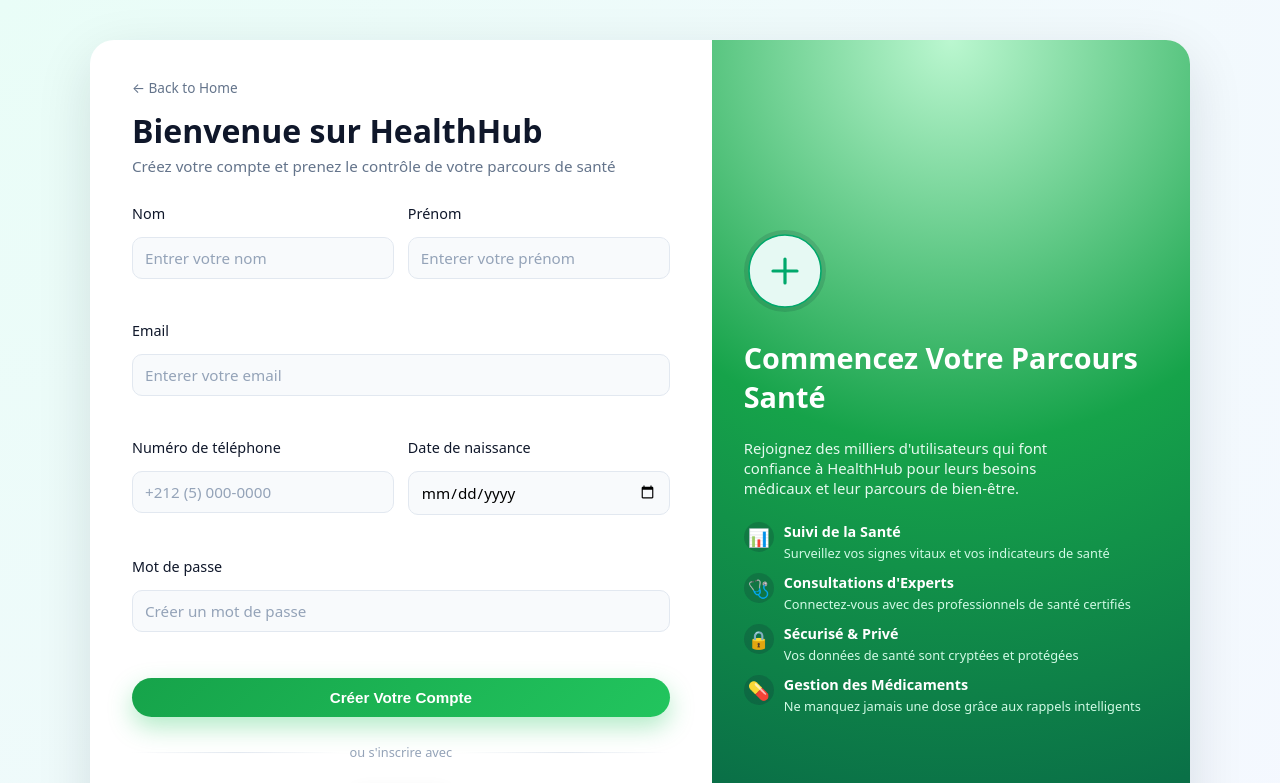
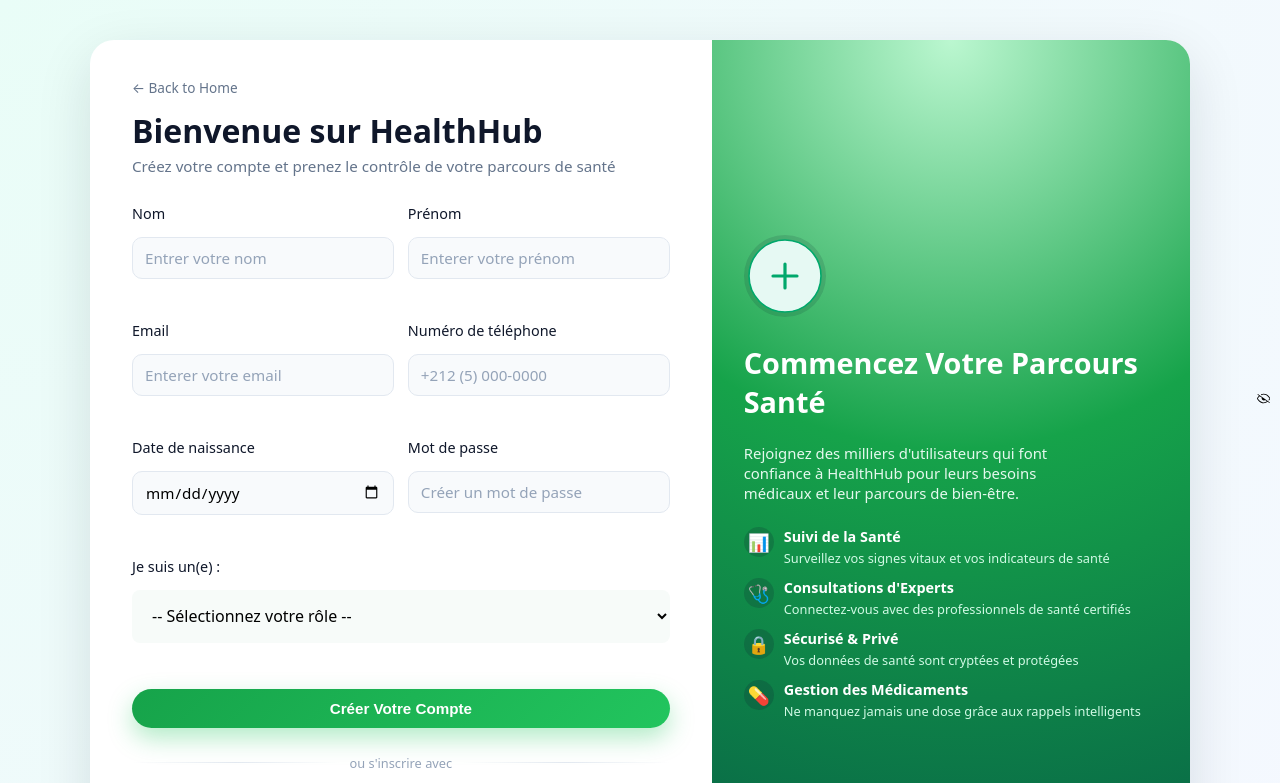
Before and after one commit to cheikhi51/HealthHub_Frontend, a React (Vite) app: page /signup in a window 1280 px wide. Shown: the top 783 px of the page. Built offline with nearby package versions, Linux system fonts and the light colour scheme.

Commit message:
added the signup logic

```diff
--- a/src/App.css
+++ b/src/App.css
@@ -983,7 +983,8 @@
 }
 
 .form-group input,
-.form-group textarea {
+.form-group textarea,
+.form-group select {
     width: 100%;
     padding: 0.9rem 1rem;
     border: 2px solid var(--neutral-border);
--- a/src/App.jsx
+++ b/src/App.jsx
@@ -94,7 +94,7 @@
               authToken ? (
                 <Navigate to={getRedirectPathByRole()} replace />
               ) : (
-                <Signup setAuthToken={setAuthToken} />
+                <Signup />
               )
             }
           />
--- a/src/Components/Signup.jsx
+++ b/src/Components/Signup.jsx
@@ -1,6 +1,13 @@
 import { useState } from 'react';
+import { GoEye, GoEyeClosed } from 'react-icons/go';
 import { Link, useNavigate } from 'react-router-dom';
-function Signup({setAuthToken}) {
+import axios from 'axios';
+function Signup() {
+    const [showPassword, setShowPassword] = useState(false);
+
+    const handleShowPassword = () => {
+        setShowPassword(!showPassword);
+    }
     const [formData, setFormData] = useState({
         nom: '',
         prenom: '',
@@ -12,6 +19,7 @@
     });
     const navigate = useNavigate();
 
+
     const handleChange = (e) => {
         const value = e.target.type === 'checkbox' ? e.target.checked : e.target.value;
         setFormData({
@@ -22,10 +30,12 @@
 
     const handleSubmit = async(e) => {
         e.preventDefault();
-        // Handle signup logic here
         try{
-            const response = await fetch('http://localhost:5000/api/auth/register', {formData});
+            const response = await axios.post('http://localhost:8080/api/auth/register', formData);
             console.log('Données du formulaire soumises:', formData);
+
+
+            navigate('/login');
 
         }catch(error){
             console.error('Erreur lors de l\'inscription:', error);
@@ -72,6 +82,7 @@
                                 />
                             </div>
                         </div>
+                        <div className="form-row">
 
                         <div className="form-group">
                             <label htmlFor="email">Email</label>
@@ -85,8 +96,6 @@
                                 required
                             />
                         </div>
-
-                        <div className="form-row">
                             <div className="form-group">
                                 <label htmlFor="telephone">Numéro de téléphone</label>
                                 <input
@@ -98,6 +107,8 @@
                                     placeholder="+212 (5) 000-0000"
                                 />
                             </div>
+                            </div>
+                            <div className="form-row">
                             <div className="form-group">
                                 <label htmlFor="dateNaissance">Date de naissance</label>
                                 <input
@@ -108,12 +119,12 @@
                                     onChange={handleChange}
                                 />
                             </div>
-                        </div>
+
 
                         <div className="form-group">
                             <label htmlFor="motDePasse">Mot de passe</label>
                             <input
-                                type="motDePasse"
+                                type={showPassword ? "text" : "password"}
                                 id="motDePasse"
                                 name="motDePasse"
                                 value={formData.motDePasse}
@@ -121,9 +132,34 @@
                                 placeholder="Créer un mot de passe"
                                 required
                             />
+                            <button type="button"
+                            onClick={handleShowPassword}
+                            style={{
+                                position: "absolute",
+                                right: "10px",
+                                top: "50%",
+                                transform: "translateY(-50%)",
+                                background: "none",
+                                border: "none",
+                                cursor: "pointer"
+                                }}>
+                            {showPassword ?
+                                (<span style={{color:"black"}}><GoEye/></span>)
+                                :
+                                (<span style={{color:"black"}}><GoEyeClosed /></span>)
+                            }
+                            </button>
 
                         </div>
-
+                        </div>
+                        <div className='form-group'>
+                            <label htmlFor='role'>Je suis un(e) :</label>
+                            <select name="role" id="role" value={formData.role} onChange={handleChange} required>
+                                <option value="" disabled>-- Sélectionnez votre rôle --</option>
+                                <option value="PATIENT">Patient</option>
+                                <option value="MEDCIN">Médecin</option>
+                            </select>
+                        </div>
                         <button type="submit" className="signup-submit-btn">
                             Créer Votre Compte
                         </button>
```
